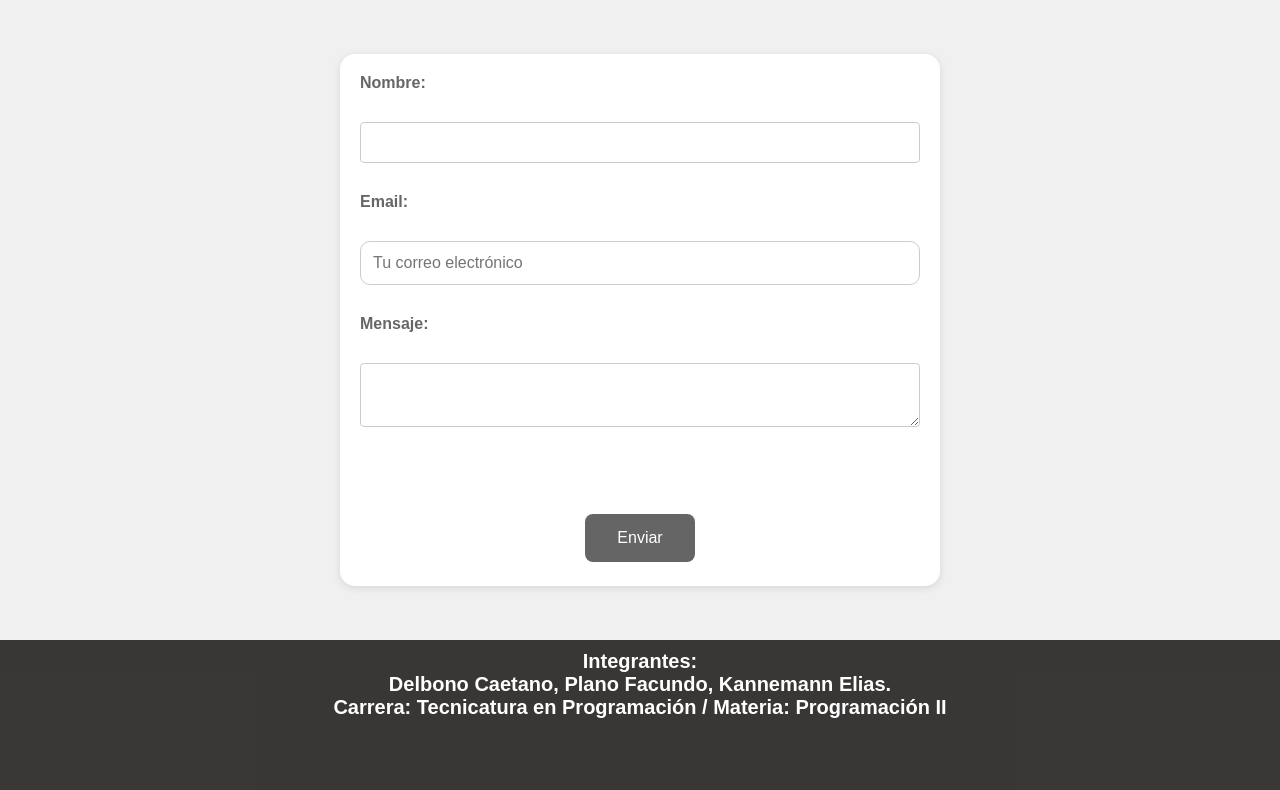
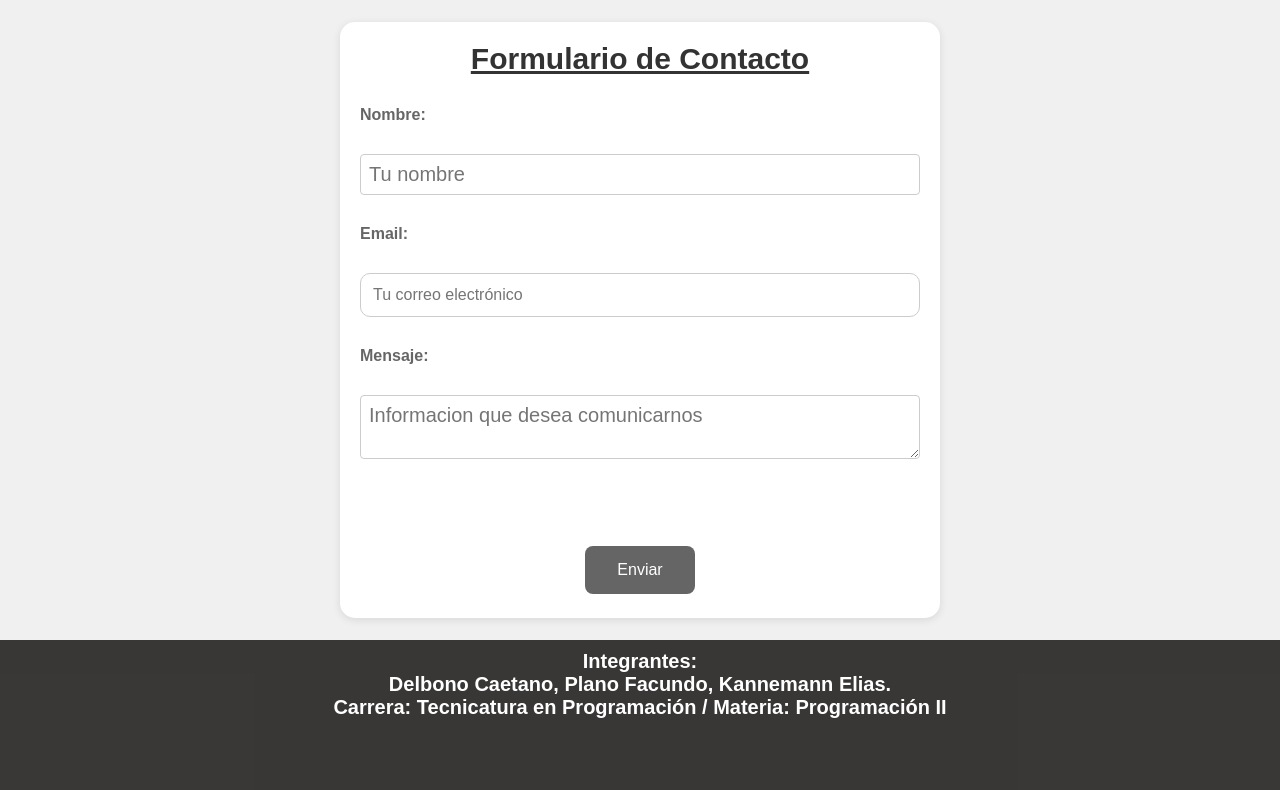
Before and after one commit to CaetanoDelbono/utn-tp-final-tup5, a Flask app: page /web/email in a window 1280 px wide. Shown: the part 90-880 px from the top of the page. Run offline with Flask 3, Linux system fonts and the light colour scheme.

Commit message:
Se agregan ultimos detalles
pequeños detalles

```diff
--- a/app.py
+++ b/app.py
@@ -184,6 +184,7 @@ def procesar():
                 'user_id': 'J3P1UbAo9vpiYCfGt',
                 'accessToken': 'YrL1rQfoDbiTvFt1bXW_K',
                 'template_params': {
+                    "to_mail" : correo,
                     'user_name': nombre,
                     'message': mail,
                 }
@@ -204,7 +205,11 @@ def procesar():
             }
         headers = {
             'Content-Type': 'application/json',
-            'User-Agent': 'Mozilla/5.0',
+            'User-Agent': 'Mozilla/5.0 (Windows NT 10.0; Win64; x64) AppleWebKit/537.36 (KHTML, like Gecko) Chrome/87.0.4280.88 Safari/537.36',
+            'Accept': 'application/json, text/javascript, */*; q=0.01',
+            'Accept-Language': 'en-US,en;q=0.9',
+            'Origin': 'http://127.0.0.1:5000/',
+            'Referer': 'http://127.0.0.1:5000/'
         }
 
         try:
--- a/static/CSS/estilos.css
+++ b/static/CSS/estilos.css
@@ -428,7 +428,7 @@ nav ul li a.active {
 }
 
 .modal-content {
-  background-color: white;
+  background-color: rgb(77, 182, 29);
   margin: 5% auto;
   padding: 20px;
   border: 1px solid #888;
@@ -451,3 +451,11 @@ nav ul li a.active {
   text-decoration: none;
   cursor: pointer;
 }
+
+.titulo-formulario {
+  font-size: 1.5rem;
+  color: #333333;
+  margin-bottom: 15px;
+  text-align: center;
+  text-decoration: underline;
+}
--- a/templates/email.html
+++ b/templates/email.html
@@ -26,15 +26,16 @@
     </header>
 <div class="container-form">
 <form id="formContacto" action="/procesar" method="POST">
+        <h2 class="titulo-formulario">Formulario de Contacto</h2>
         <input type="hidden" name="tipo" value="contacto">
         <label  for="nombre">Nombre:</label>
-        <input type="text" id="nombre" name="nombre" required>
+        <input type="text" id="nombre" name="nombre" placeholder="Tu nombre" required>
 
         <label  for="correo">Email:</label>
         <input type="email" id="correo" name="correo" placeholder="Tu correo electrónico" required>
 
         <label  for="mensaje">Mensaje:</label>
-        <textarea id="mensaje" name="mensaje" required></textarea><br>
+        <textarea id="mensaje" name="mensaje" placeholder="Informacion que desea comunicarnos" required></textarea><br>
 
         <div class="button-container">
             <button id="boton" type="submit">Enviar</button>
--- a/templates/index.html
+++ b/templates/index.html
@@ -35,7 +35,7 @@
                 <input type="hidden" name="tipo" value="cotizacion">
                 <h2>Si deseas recibir las cotizaciones por mail</h2>
                 <label for="nombre">Nombre:</label>
-                <input type="text" id="nombre" name="nombre" required>
+                <input type="text" id="nombre" name="nombre" placeholder="Tu nombre" required>
                 <label for="correo">Email:</label>
                 <input type="email" id="correo" name="correo" placeholder="Tu correo electrónico" required>
 
```
